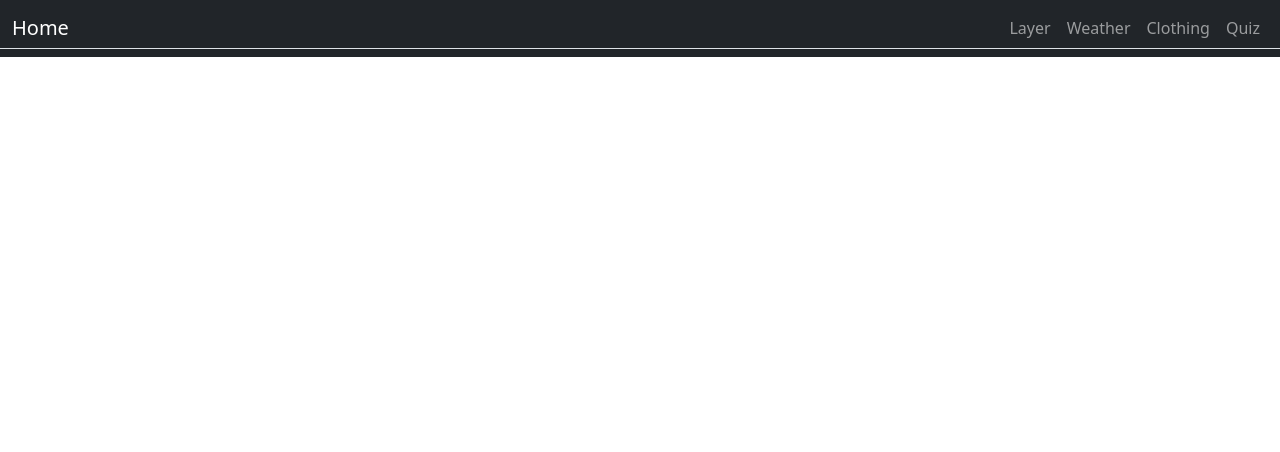
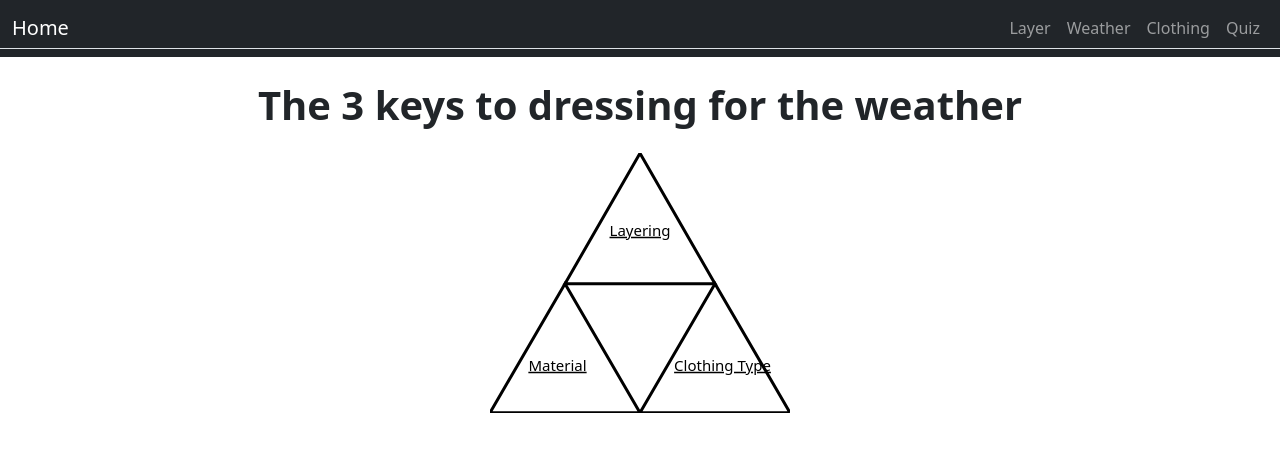
Before and after one commit to HapisaurusRex/UI_Design-Final, a Flask app: page / in a window 1280 px wide. Shown: the top 452 px of the page. Run offline with Flask 3, Linux system fonts and the light colour scheme; some libraries are stand-ins or nearby versions.

Commit message:
Home Triforce Design

```diff
--- a/static/main.css
+++ b/static/main.css
@@ -1 +1,15 @@
 /* CSS for our page */
+.triangle-container {
+    display: flex;
+    justify-content: center;
+    align-items: center;
+}
+
+.triangle-btn {
+    transition: fill 0.2s ease;
+    cursor: pointer;
+}
+
+.triangle-btn:hover {
+    fill: #e0e0e0;
+}
--- a/templates/home.html
+++ b/templates/home.html
@@ -3,8 +3,28 @@
 {% extends "layout.html" %}
 
 {% block content %}
+<h1 class="text-center fw-bold mb-4">The 3 keys to dressing for the weather</h1>
 
-<script type="text/javascript" src="{{ url_for('static', filename = 'temp.js') }}"></script>
+<div class="triangle-container mx-auto">
+    <svg viewBox="0 0 200 173" width="300" height="260">
 
+        <a href="{{ url_for('layer') }}">
+            <polygon points="100,0 50,87 150,87" fill="white" stroke="black" stroke-width="2"
+                     class="triangle-btn"/>
+            <text x="100" y="55" text-anchor="middle" font-size="10" fill="black">Layering</text>
+        </a>
 
+        <a href="{{ url_for('weather') }}">
+            <polygon points="50,87 0,173 100,173" fill="white" stroke="black" stroke-width="2"
+                     class="triangle-btn"/>
+            <text x="45" y="145" text-anchor="middle" font-size="10" fill="black">Material</text>
+        </a>
+
+        <a href="{{ url_for('clothing') }}">
+            <polygon points="150,87 100,173 200,173" fill="white" stroke="black" stroke-width="2"
+                     class="triangle-btn"/>
+            <text x="155" y="145" text-anchor="middle" font-size="10" fill="black">Clothing Type</text>
+        </a>
+    </svg>
+</div>
 {% endblock %}
```
Also changed, not shown: 1 other file.
